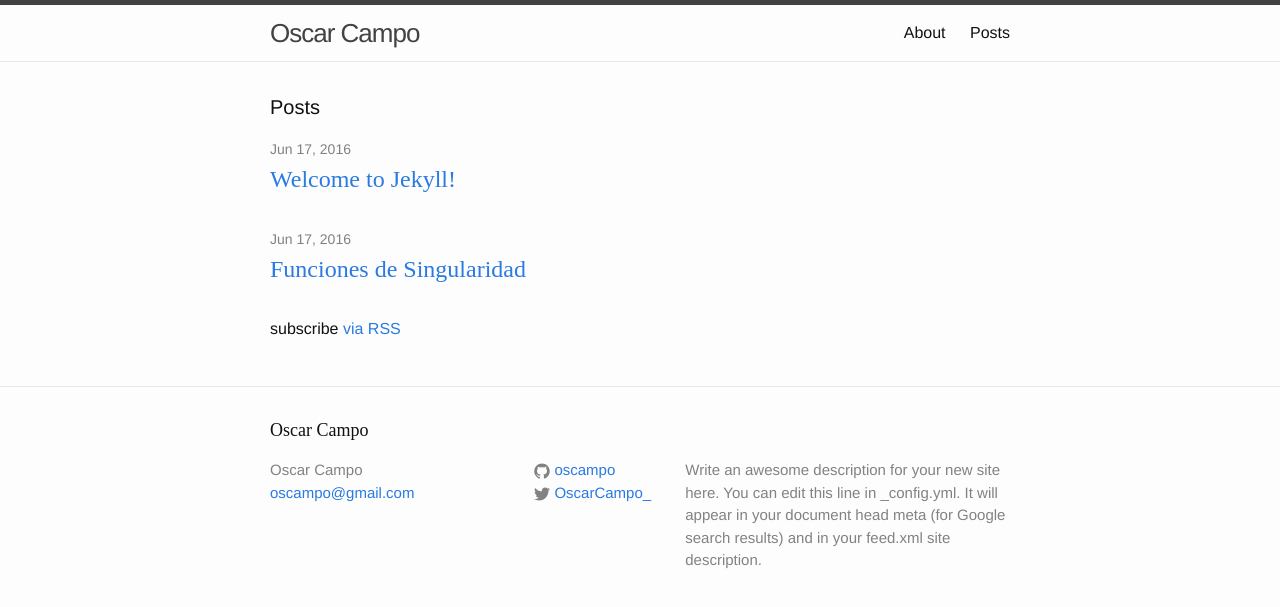
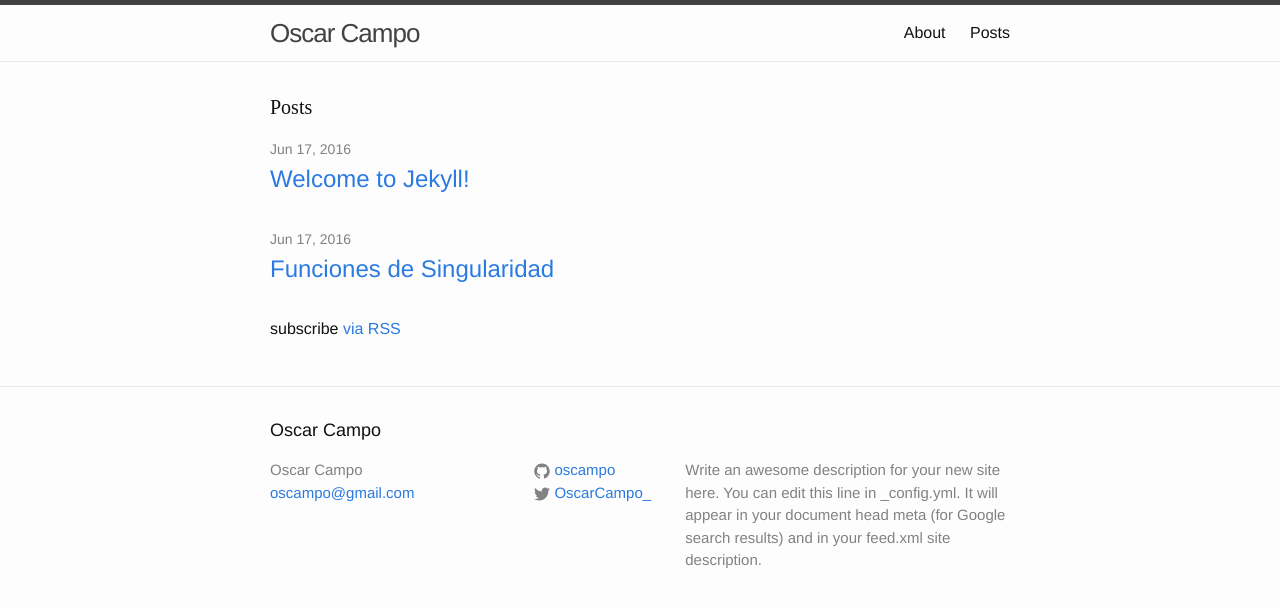
Before and after one commit to oscampo/oscampo.github.io, a Jekyll site: the page built from index.html, in a window 1280 px wide. Shown: the top 607 px of the page. Built offline with Jekyll 4.4.1, drawn with Linux system fonts in a browser that asks for light colours; some web fonts are replaced.

Commit message:
Update main.scss

```diff
--- a/css/main.scss
+++ b/css/main.scss
@@ -14,7 +14,7 @@
     font-style: normal;
     }
 
-h2 {
+h1 {
 	font-family: 'MyScriptFont';
     }
 // Our variables
```
